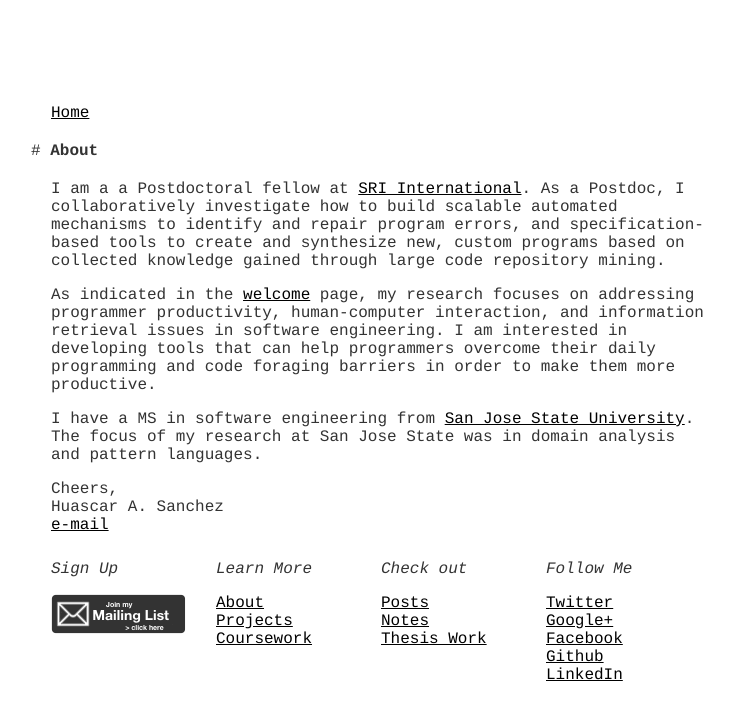
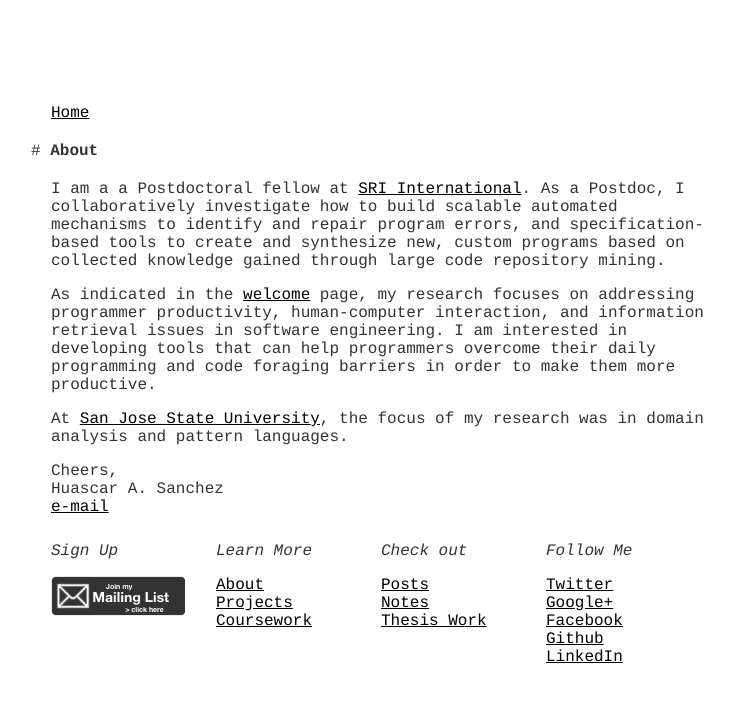
Before and after one commit to hsanchez/hsanchez.github.io, a Jekyll site: the page built from about/index.md, in a window 1280 px wide. Shown: the top 720 px of the page, without its empty margins (259-993 px from the left). Built offline with Jekyll 4.4.1, drawn with Linux system fonts in a browser that asks for light colours.

Commit message:
updates about page

```diff
--- a/about/index.md
+++ b/about/index.md
@@ -7,7 +7,7 @@
 
 As indicated in the <a href="/">welcome</a> page, my research focuses on addressing programmer productivity, human-computer interaction, and information retrieval issues in software engineering. I am interested in developing tools that can help programmers overcome their daily programming and code foraging barriers in order to make them more productive.
 
-I have a MS in software engineering from [San Jose State University](http://www.sjsu.edu/). The focus of my research at San Jose State was in domain analysis and pattern languages.
+At [San Jose State University](http://www.sjsu.edu/), the focus of my research was in domain analysis and pattern languages.
 
 Cheers,
 Huascar A. Sanchez
```
